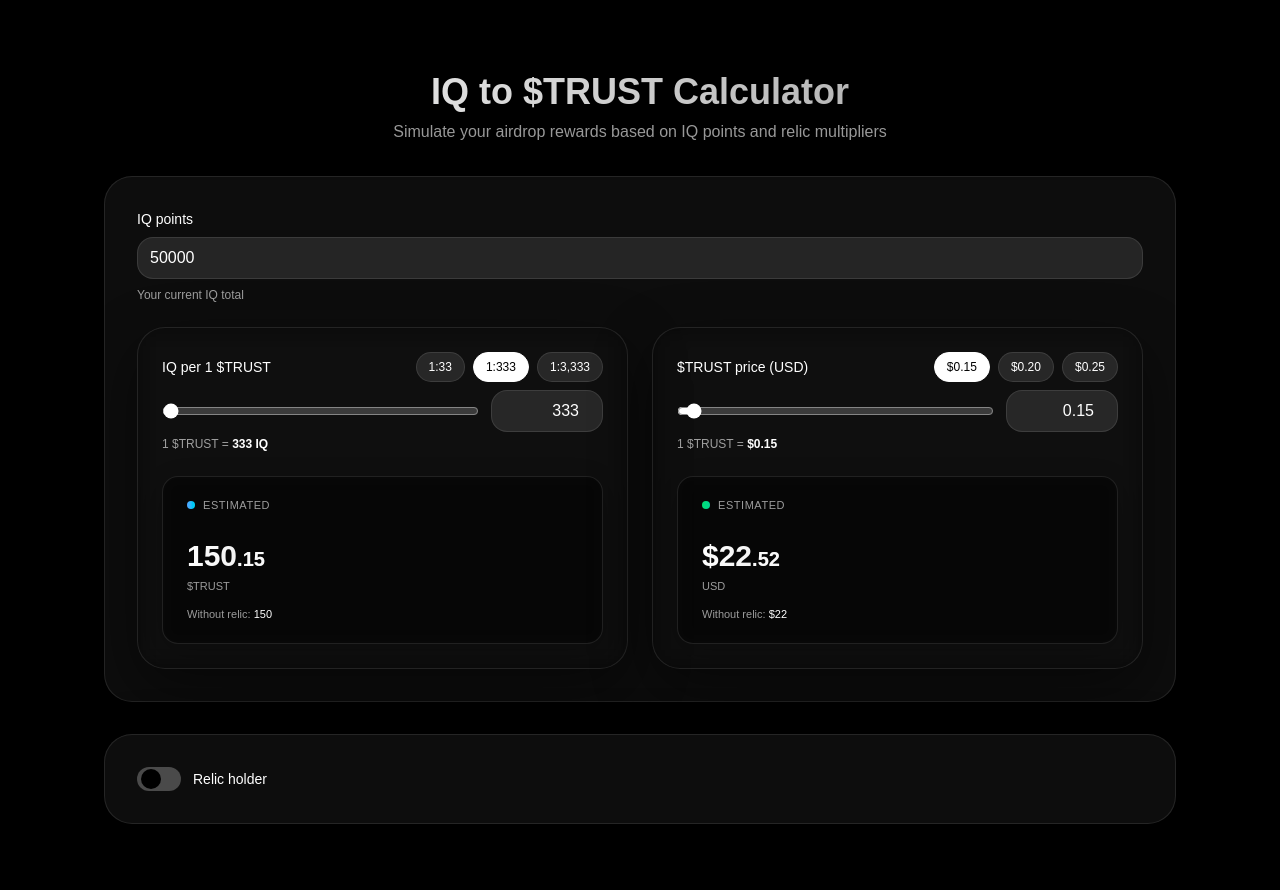
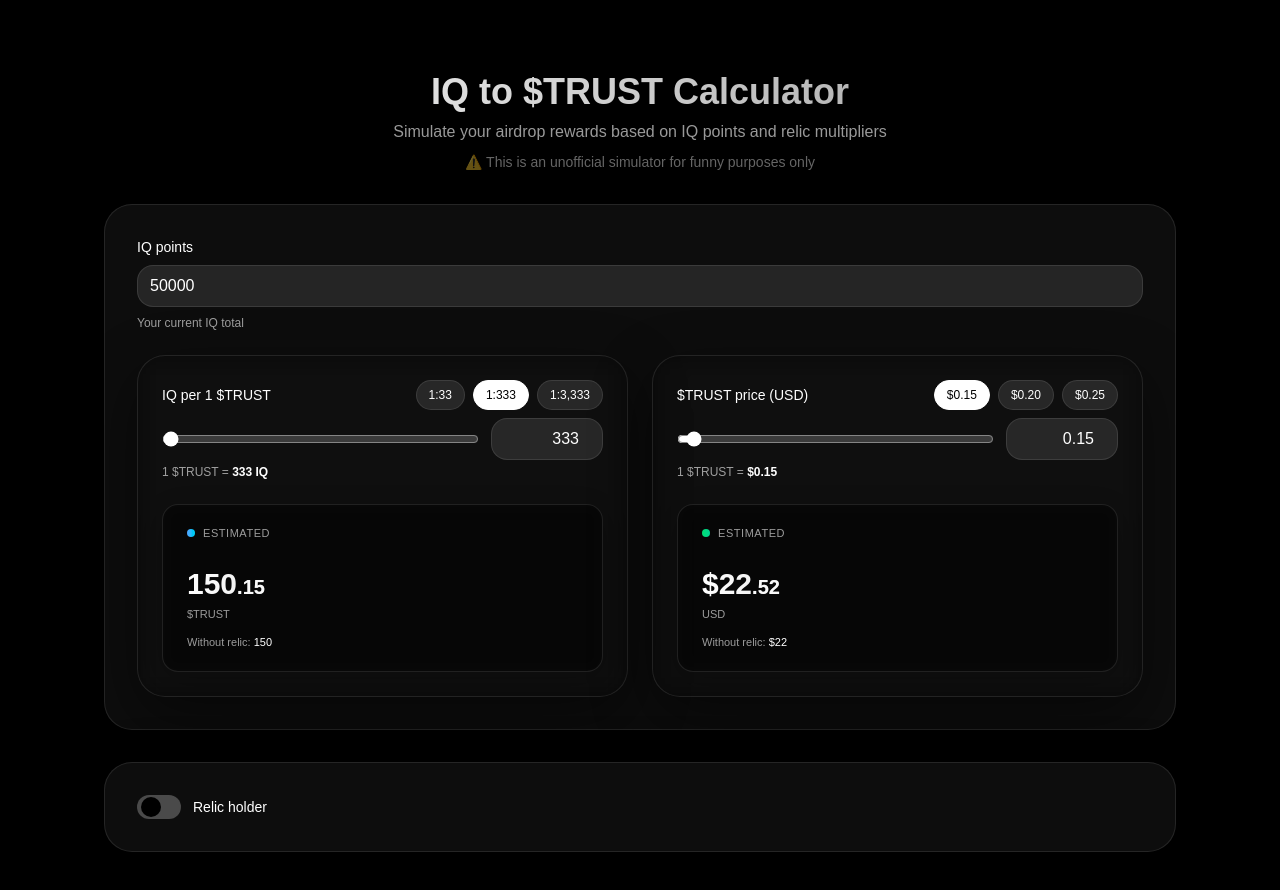
Before and after one commit to intuition-box/airdrop_simulator, a Next.js app: page / in a window 1280 px wide. Shown: the top 890 px of the page. Built offline with nearby package versions, Linux system fonts and the light colour scheme.

Commit message:
fix header part

```diff
--- a/src/components/TrustAirdropCalculator.tsx
+++ b/src/components/TrustAirdropCalculator.tsx
@@ -160,9 +160,12 @@ export default function TrustAirdropCalculator() {
         <h1 className="text-3xl md:text-4xl font-bold bg-clip-text text-transparent bg-gradient-to-r from-white to-white/60 mb-2">
           IQ to $TRUST Calculator
         </h1>
-        <p className="text-white/60 text-sm md:text-base">
-          Simulate your airdrop rewards based on IQ points and relic multipliers
-        </p>
+            <p className="text-white/60 text-sm md:text-base">
+              Simulate your airdrop rewards based on IQ points and relic multipliers
+            </p>
+            <p className="text-white/40 text-xs md:text-sm mt-2">
+              ⚠️ This is an unofficial simulator for funny purposes only
+            </p>
       </div>
 
       <div className="rounded-[28px] border border-white/10 bg-white/5 backdrop-blur-md p-6 md:p-8 shadow-[0_20px_60px_rgba(0,0,0,0.45)]">
```
